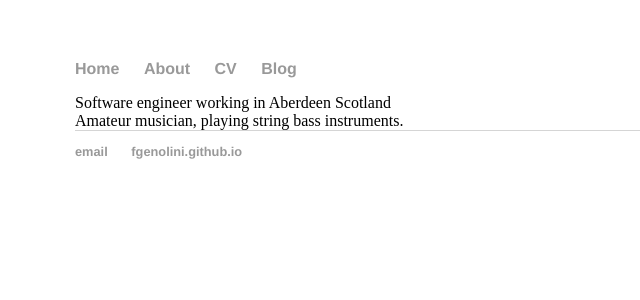
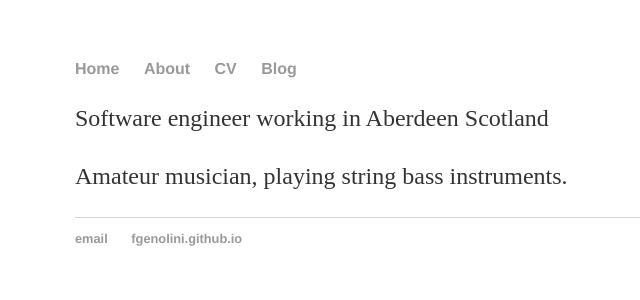
Before and after one commit to fgenolini/fgenolini.github.io, a Jekyll site: the page built from about/index.html, in a window 1280 px wide. Shown: the top 300 px of the page, without its empty margins (117-757 px from the left). Built offline with Jekyll 4.4.1, drawn with Linux system fonts in a browser that asks for light colours.

Commit message:
Update index.html

```diff
--- a/about/index.html
+++ b/about/index.html
@@ -1,10 +1,10 @@
 ---
 layout: default
-title: About Francois Genolini
+title: About Fran&ccedil;ois G&eacute;nolini
 ---
-<div>
+<p>
   Software engineer working in Aberdeen Scotland
-</div>
-<div>
+</p>
+<p>
   Amateur musician, playing string bass instruments.
-</div>
+</p>
```
